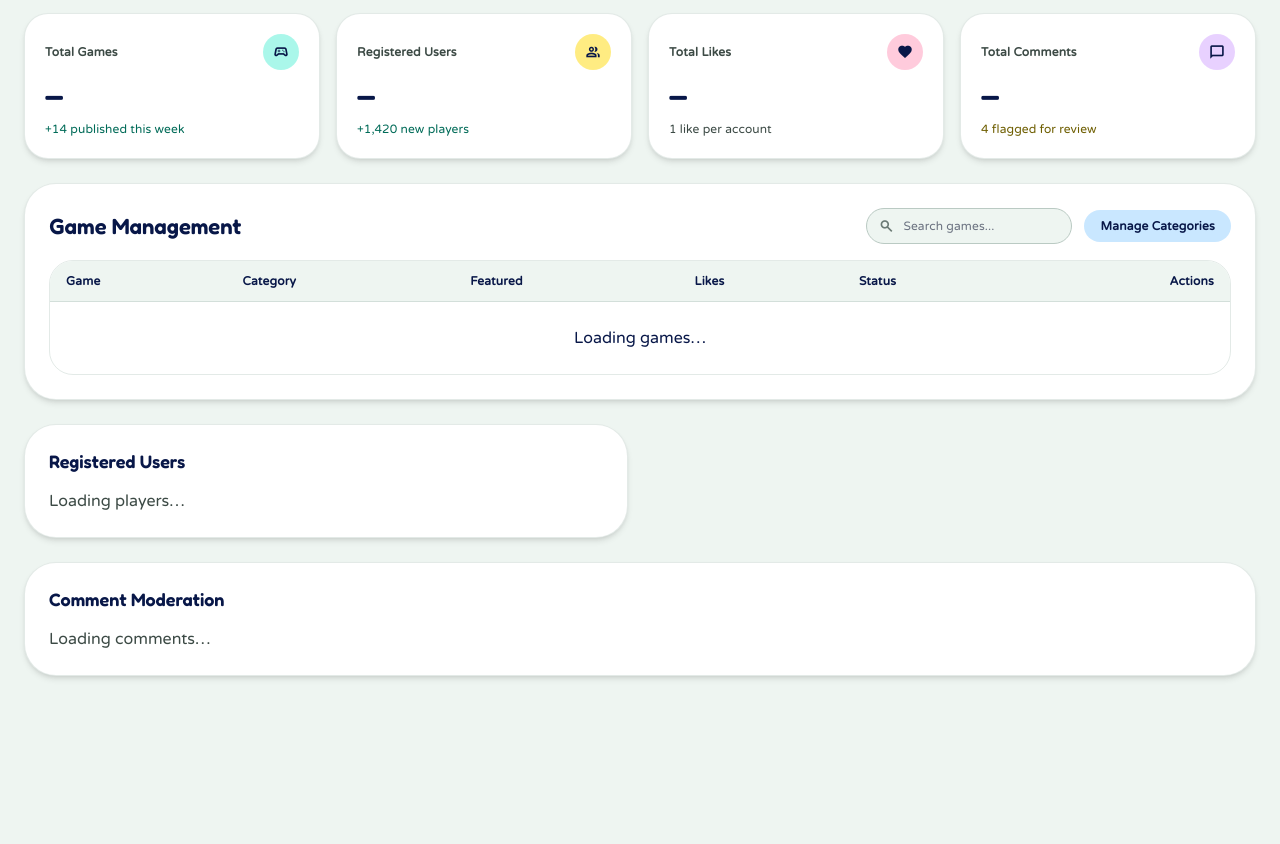
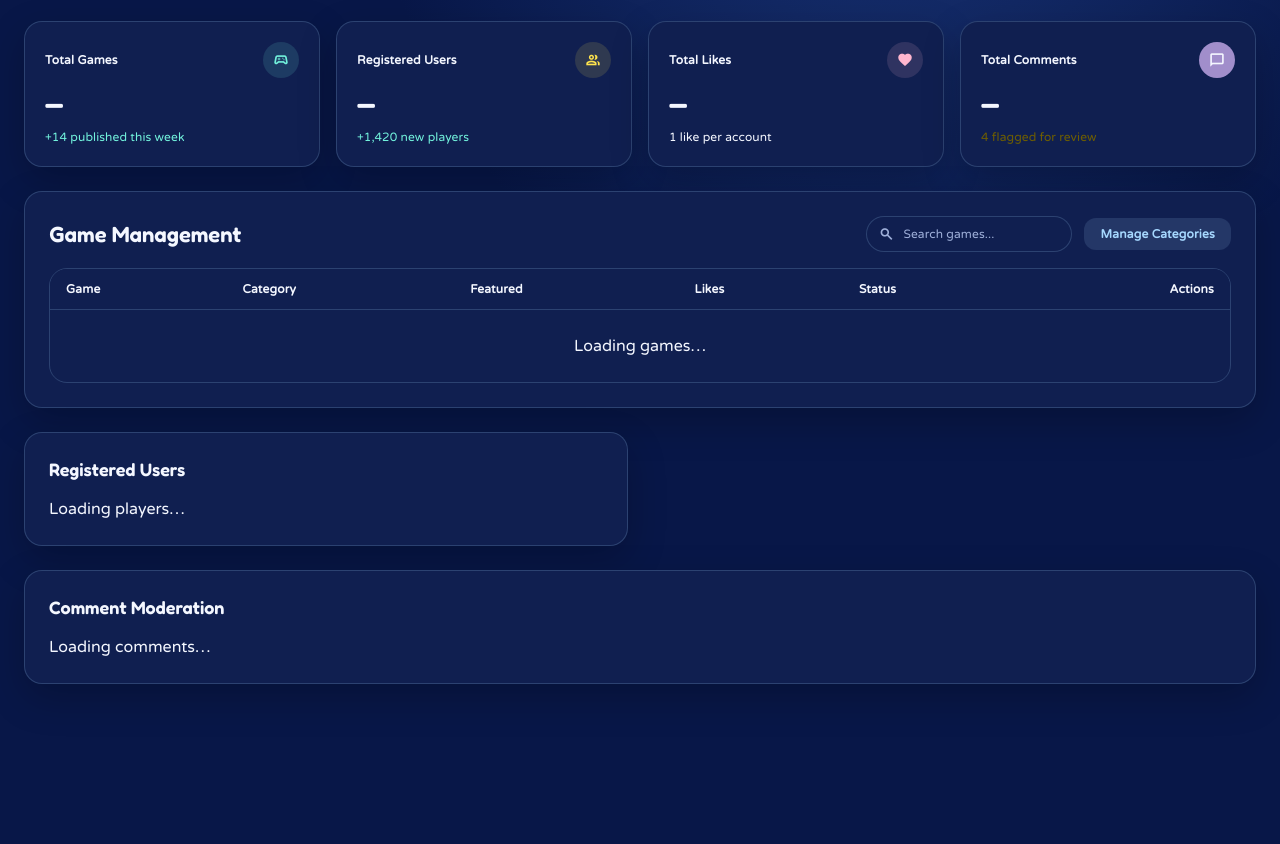
Before and after one commit to admindivisiongames-dev/DivisionGames, a plain HTML site: page admin.html in a window 1280 px wide. Shown: the part 180-1024 px from the top of the page. Drawn offline with nearby package versions, Linux system fonts and the light colour scheme; a script that the page names is missing; a web font is replaced by a local one.

Commit message:
Apply rebuilt Division UI system

```diff
--- a/admin.html
+++ b/admin.html
@@ -157,6 +157,7 @@ if (typeof module !== 'undefined') module.exports = globalThis.tailwind.config;
   <style>
     .material-symbols-outlined { display: inline-block; width: 1em; height: 1em; line-height: 1 !important; box-sizing: content-box; overflow: hidden; white-space: nowrap; direction: ltr; vertical-align: middle; }
   </style>
+  <link rel="stylesheet" href="assets/style/division-redesign.css?v=1">
 </head>
 <body class="bg-light-surface-container-low text-navy-ink font-body min-h-[1024px] flex flex-col" data-stitch-vh="min-h-[1024px]===min-h-screen">
 
```
